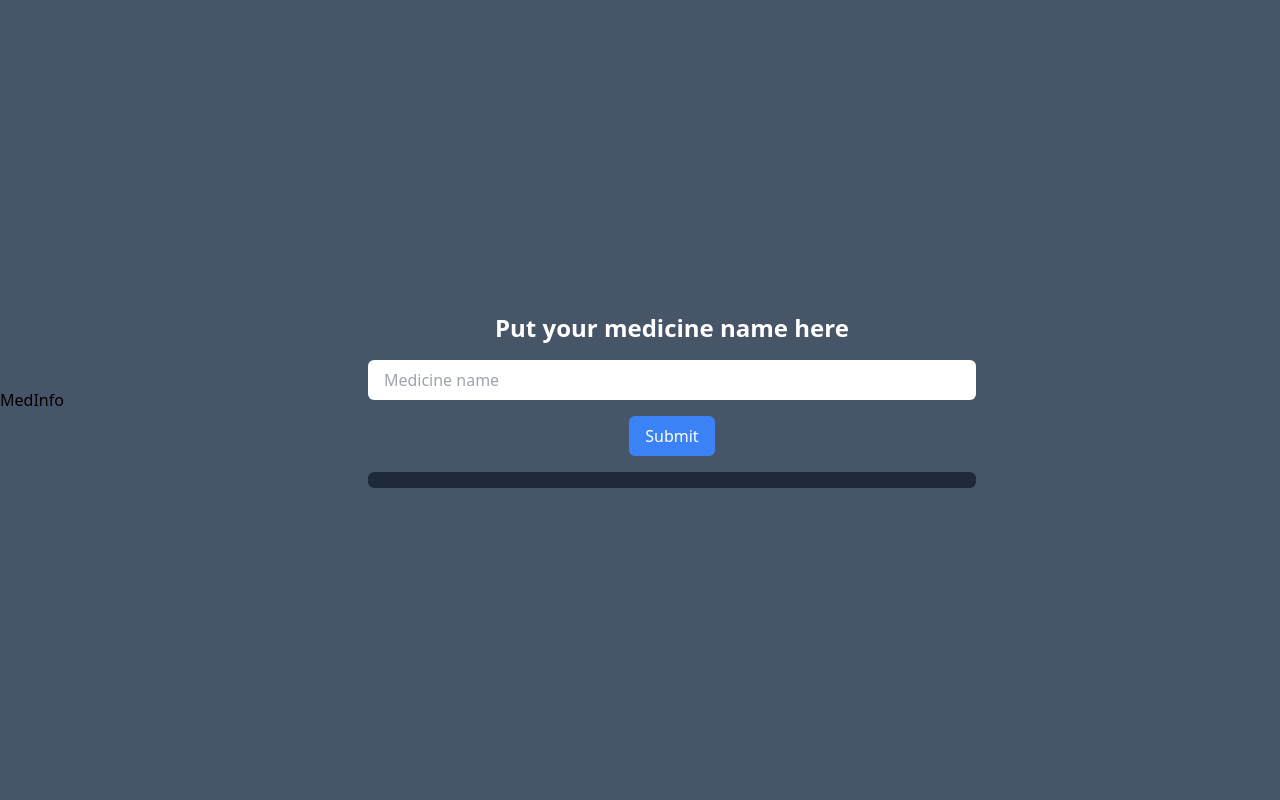
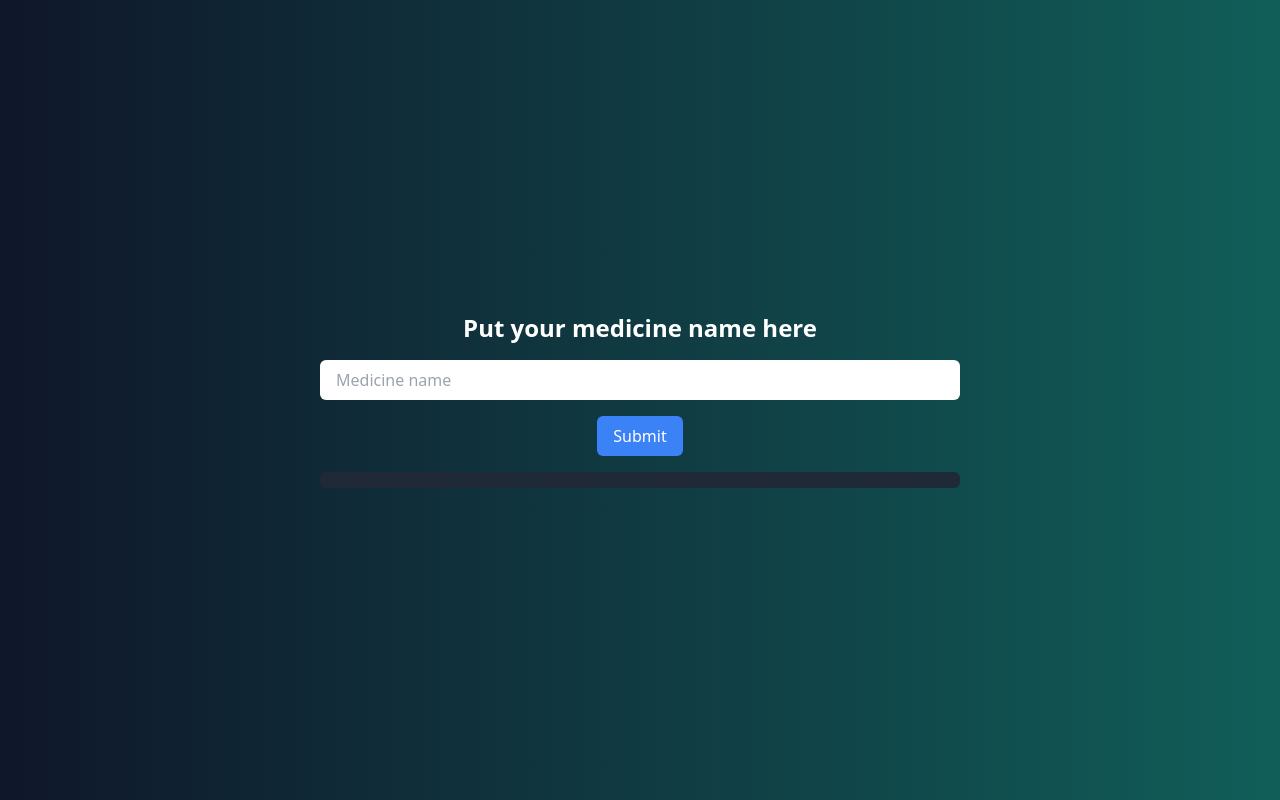
Before and after one commit to manucabral/medinfo, a React (Vite) app: page / in a window 1280 px wide. Built offline with nearby package versions, Linux system fonts and the light colour scheme; no server answers.

Commit message:
refact(app): removed header by now

```diff
--- a/src/App.jsx
+++ b/src/App.jsx
@@ -1,10 +1,8 @@
-import Header from './components/Header'
 import Form from './components/Form'
 
 export default function App() {
     return (
-        <div className="flex items-center justify-center w-full h-screen bg-slate-600">
-            <Header />
+        <div className="flex h-screen items-center justify-center w-full bg-gradient-to-r from-slate-900 to-teal-800">
             <Form />
         </div>
     )
```
